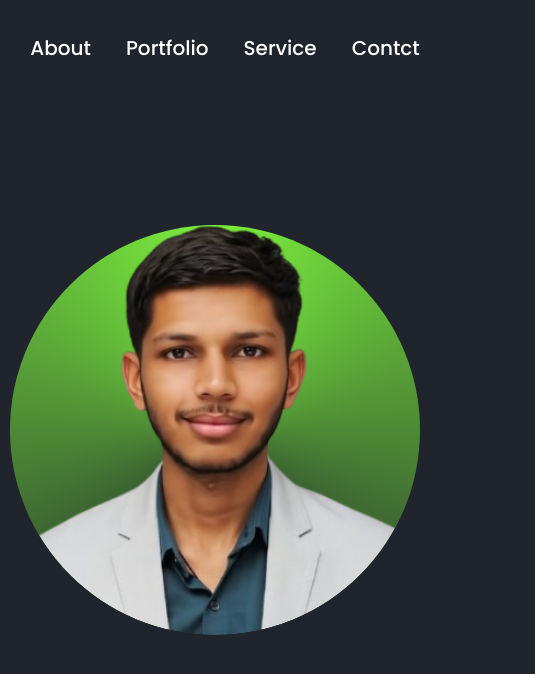
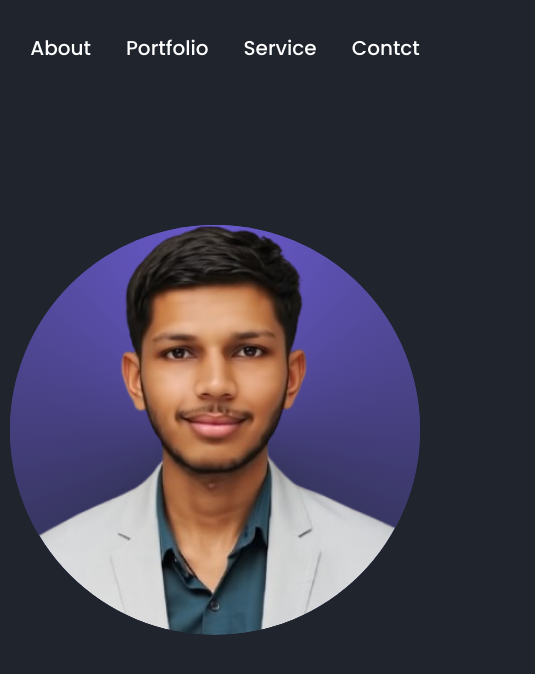
Before and after one commit to radiant82/radiant82.github.io, a plain HTML site: page index.html in a window 1280 px wide. Shown: the full height of the page, 745-1280 px from the left. Drawn offline with nearby package versions, Linux system fonts and the light colour scheme.

Commit message:
Picture bg color change

```diff
--- a/style.css
+++ b/style.css
@@ -134,17 +134,18 @@ a {
   overflow: hidden;
 }
 
-.home-img .img-box::before {
+.home-img .img-box::before,
+.home-img .img-box::after {
   content: "";
   position: absolute;
   top: 50%;
   left: 50%;
   transform: translate(-50%, -50%);
-  width: 115%; /* slightly larger than the image */
+  width: 115%;
   height: 115%;
-  background: conic-gradient(#7cf03d, #1f242d, #7cf03d);
+  background: conic-gradient(slateblue, #1f242d, slateblue);
   border-radius: 50%;
-  z-index: 0; /* put gradient behind the image */
+  z-index: 0;
 }
 
 .home-img .img-box .img-item {
@@ -152,7 +153,7 @@ a {
   width: 100%;
   height: 100%;
   border-radius: 50%;
-  z-index: 1; /* keep image above gradient */
+  z-index: 1;
   overflow: hidden;
 }
 
@@ -162,4 +163,6 @@ a {
   object-fit: cover;
   border-radius: 50%;
   display: block;
+  z-index: 2;
+  mix-blend-mode: lighten;
 }
```
